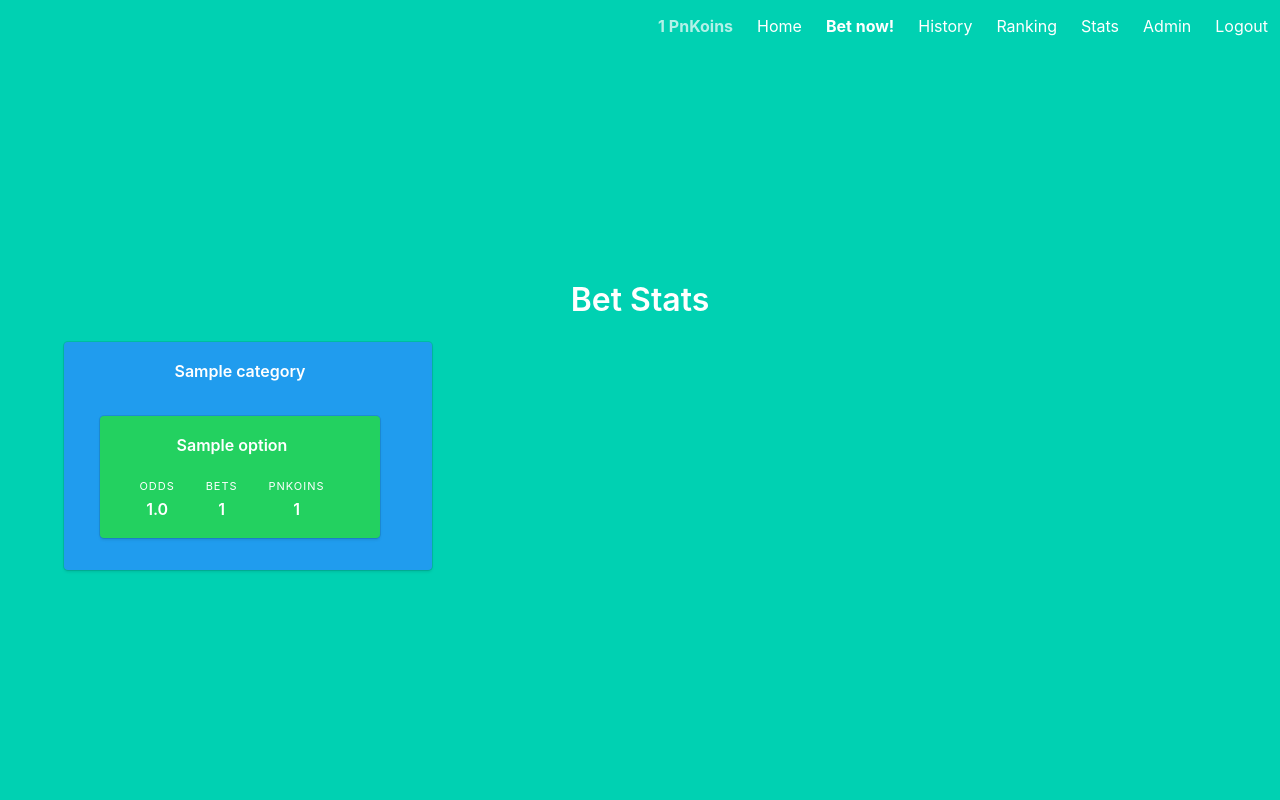
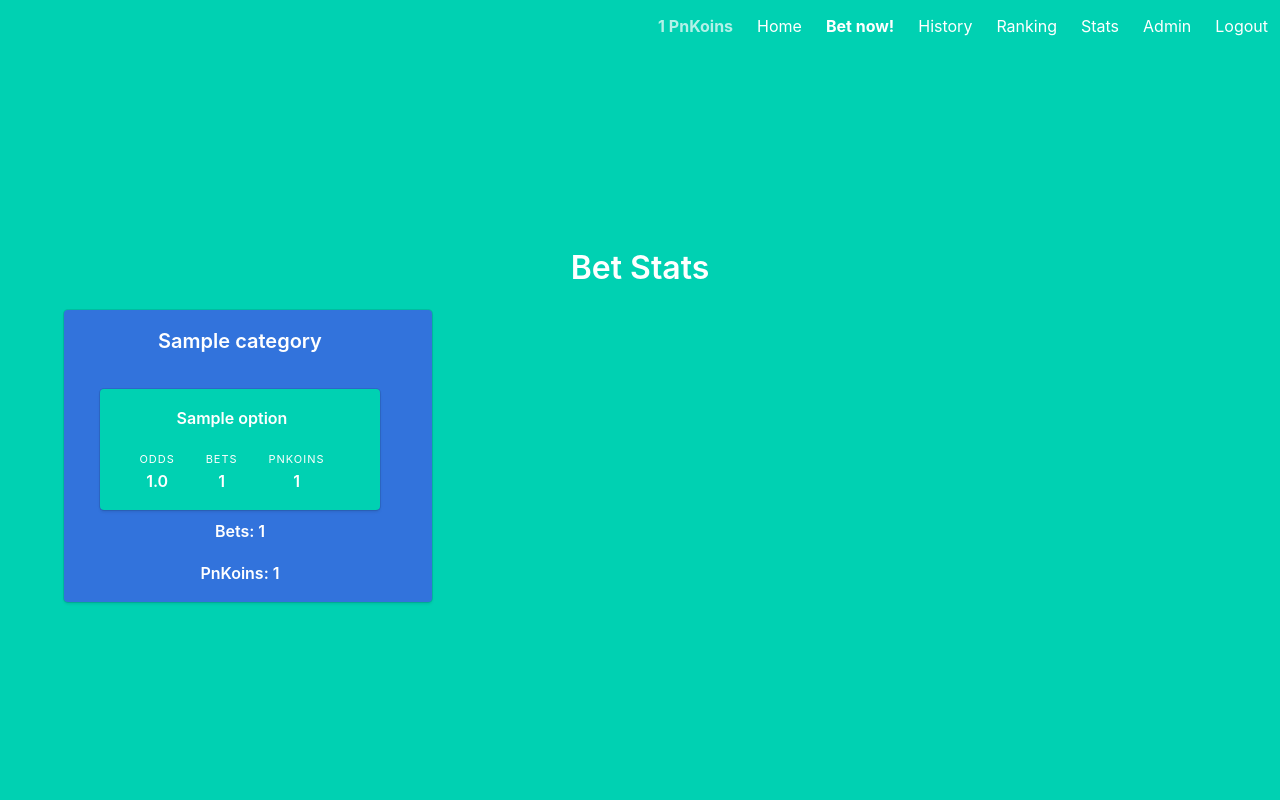
Before and after one commit to bsguedes/pnkasino, a Flask app: page /stats in a window 1280 px wide. Run offline with Flask 2, Linux system fonts and the light colour scheme; a user stored in the database is signed in; tables that the repository leaves empty hold one stand-in row (values such as "Sample post").

Commit message:
stats layout

```diff
--- a/main.py
+++ b/main.py
@@ -45,6 +45,8 @@ def stats():
         categories = [
             {
                 'name': cat.question,
+                'bets': len(cat.bets),
+                'pnkoins': sum([b.value for b in cat.bets]),
                 'options': [
                     {
                         'name': opt.name,
--- a/templates/stats.html
+++ b/templates/stats.html
@@ -21,11 +21,11 @@
 <div class="tile is-ancestor">
     {% for cat in categories %}
     <div class="tile is-parent is-4">
-        <div class="tile is-child notification box is-info">
-          <p class="title is-6">{{cat['name']}}</p>
+        <div class="tile is-child notification box is-link">
+          <p class="title is-5">{{cat['name']}}</p>
           {% for opt in cat['options'] %}
             <div class="tile is-parent is-vertical">
-                <article class="tile is-child notification box is-success">
+                <article class="tile is-child notification box is-primary">
                     <p class="title is-6">{{opt['name']}}</p>
                     <nav class="level">
                           <div class="level-item has-text-centered">
@@ -50,6 +50,8 @@
                 </article>
             </div>
           {% endfor %}
+          <p class="title is-6">Bets: {{cat['bets']}}</p>
+          <p class="title is-6">PnKoins: {{cat['pnkoins']}}</p>
         </div>
     </div>
     {% endfor %}
```
